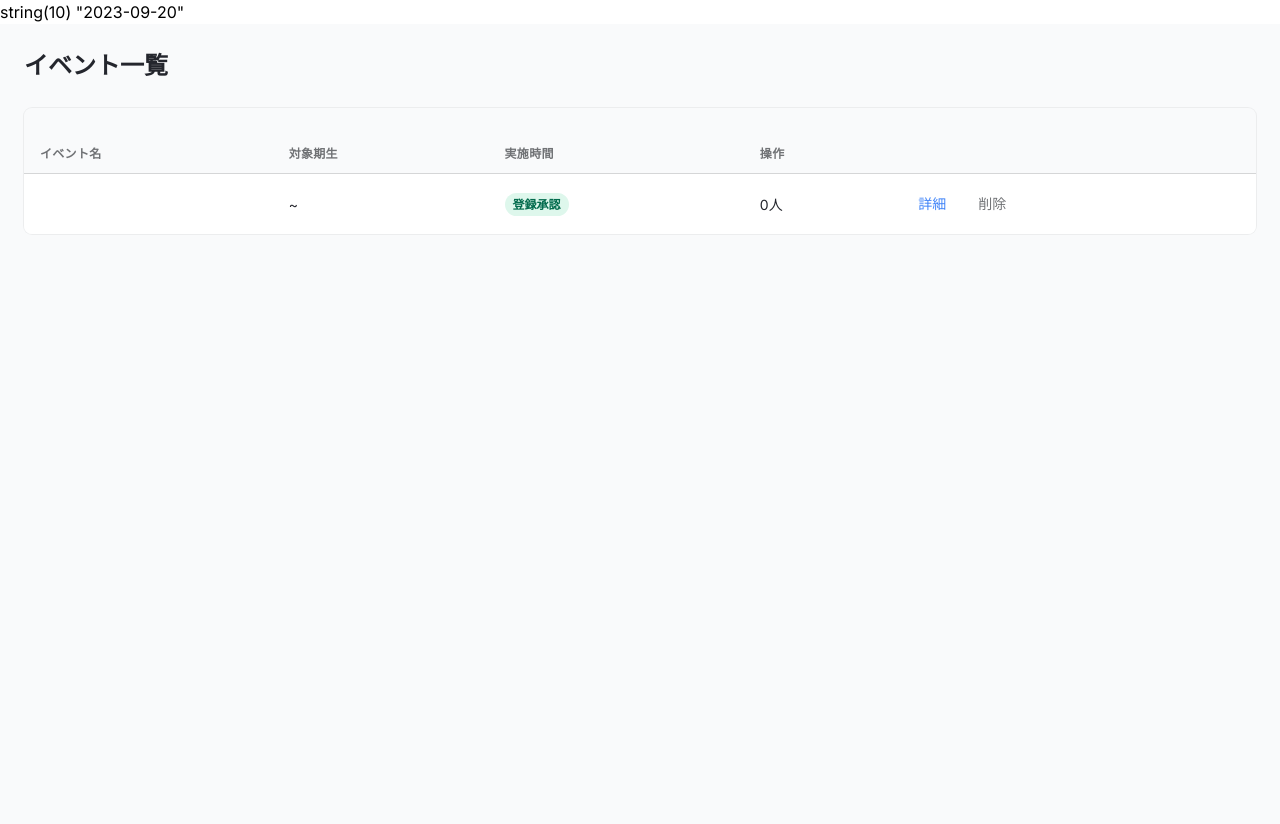
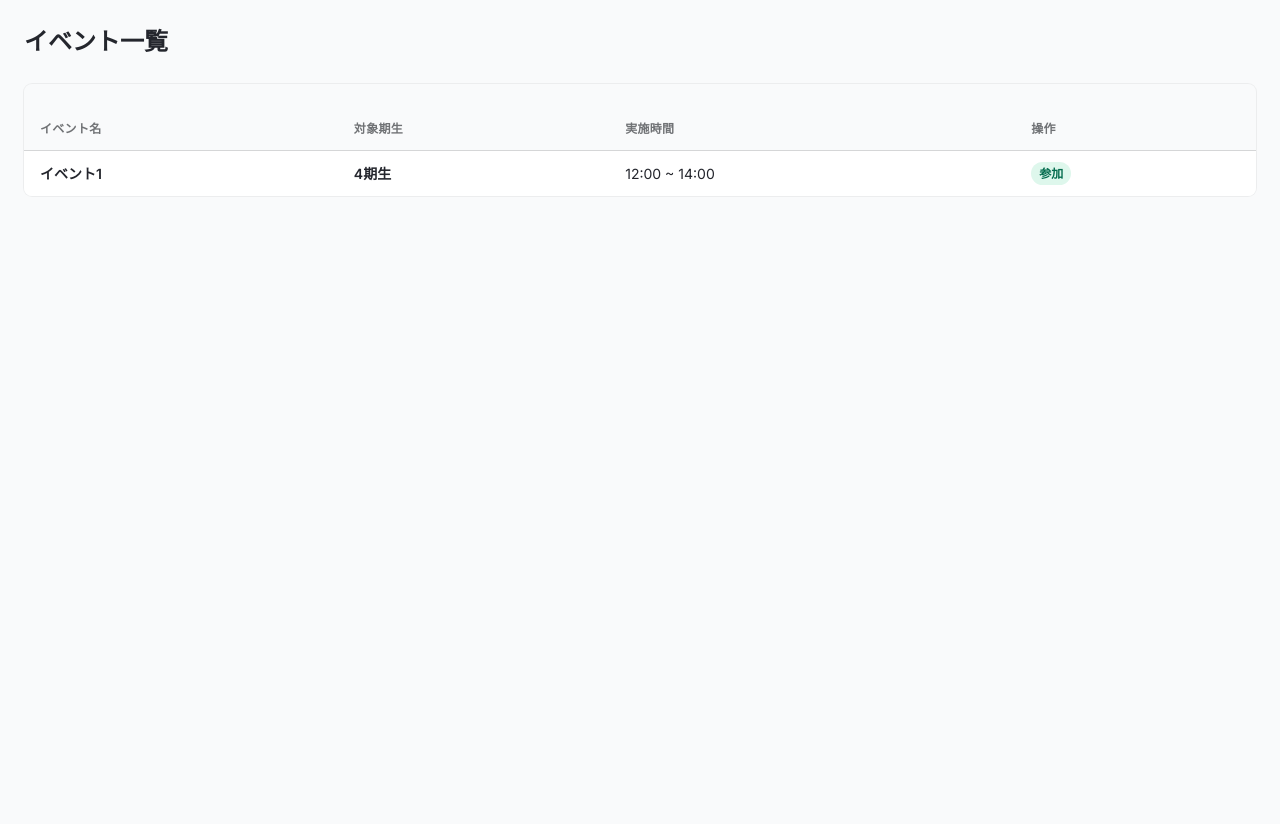
Before and after one commit to Yuma-Tsukakoshi/7th_hackathon, a PHP site: page /agent/participate_record.php?date=2023-09-20 in a window 1280 px wide. After the commit the page ends 197 px from the top, so only its background shows below. Run offline with PHP 8.4, Linux system fonts and the light colour scheme; data comes from the database, SQL or seed files in the repository; data that the repository does not hold is empty.

Commit message:
add: 日付押した後にイベント一覧反映完了

```diff
--- a/src/user/participate_record.php
+++ b/src/user/participate_record.php
@@ -14,10 +14,11 @@ $sql = "SELECT * FROM event WHERE date = :date";
 $stmt = $pdo->prepare($sql);
 $timestamp = strtotime($_GET['date']);
 $formattedDate = date("Y-m-d", $timestamp);
-var_dump($formattedDate);
+// var_dump($formattedDate);
 $stmt -> bindValue(':date', $formattedDate,PDO::PARAM_STR);
 $stmt->execute();
 $events = $stmt->fetchAll(PDO::FETCH_ASSOC);
+
 
 // $sql = "SELECT date FROM event WHERE date = '2023-09-20'";
 // $stmt = $pdo->prepare($sql);
@@ -72,17 +73,20 @@ $events = $stmt->fetchAll(PDO::FETCH_ASSOC);
                   <?php foreach ($events as $key => $event) { ?>
                     <tr class="text-gray-700">
                       <td class="px-4 py-3">
-                        <p class="font-semibold items-center text-sm"><?= $event["updated_at"] ?></p>
+                        <p class="font-semibold items-center text-sm"><?= $event["title"] ?></p>
+                      </td>
+                      <td class="px-4 py-3">
+                        <p class="font-semibold items-center text-sm"><?= $event["kisei"] ?></p>
                       </td>
                       <td class="px-4 py-3 text-sm">
-                        <?= $agent["started_at"] ?> ~ <?= $agent["ended_at"] ?>
+                        <?= substr($event["start_time"], 0, 5); ?> ~ <?= substr($event["end_time"], 0, 5)?>
                       </td>
                       <td class="px-4 py-3 text-xs">
                         <span class="px-2 py-1 font-semibold leading-tight text-green-700 bg-green-100 rounded-full">
-                          登録承認
+                          参加
                         </span>
                       </td>
-                      <td class="px-4 py-3 text-sm">
+                      <!-- <td class="px-4 py-3 text-sm">
                         <?php
                         $found = false;
                         for ($i = 0; $i < count($agent_count); $i++) {
@@ -105,7 +109,7 @@ $events = $stmt->fetchAll(PDO::FETCH_ASSOC);
                             <a href="http://localhost:8080/admin/delete.php?id=<?= $agent["client_id"] ?>">削除</a>
                           </button>
                         </div>
-                      </td>
+                      </td> -->
                     </tr>
                   <?php } ?>
                 </tbody>
```
